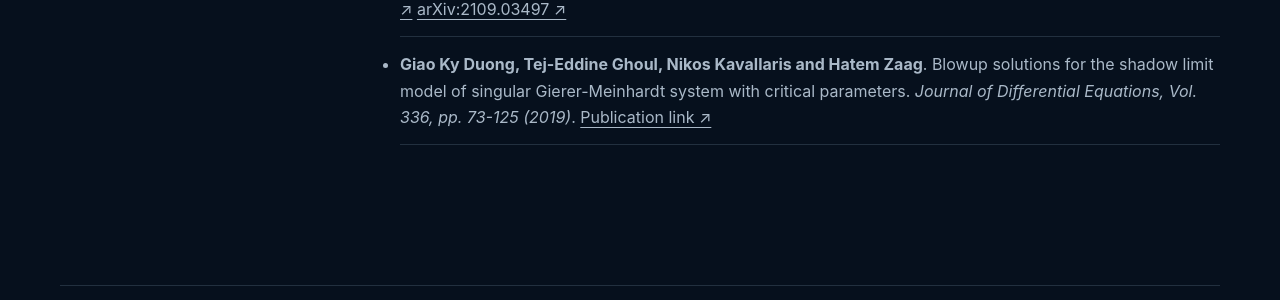
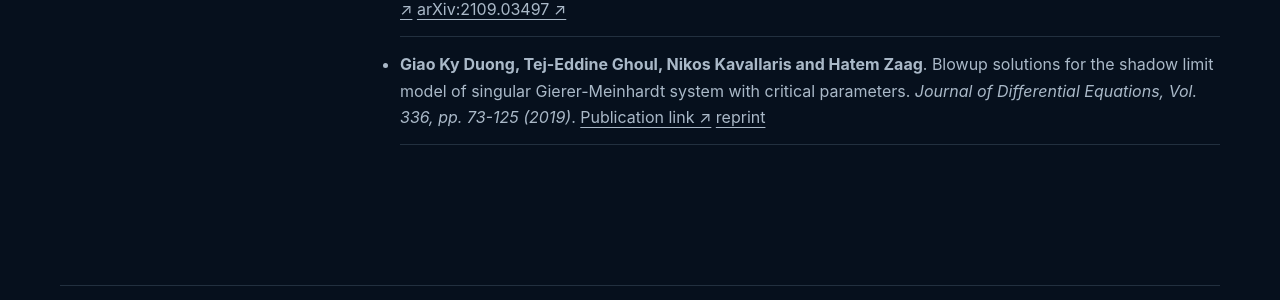
Before and after one commit to duonggiaoky/duonggiaoky.github.io, a Jekyll site: the page built from research.md, in a window 1280 px wide and 900 px high, scrolled down 2628 px. Shown: the part 526-826 px from the top of the window. Built offline with Jekyll 4.4.1, drawn with Linux system fonts in a browser that asks for light colours.

Commit message:
Add Drive reprint link after the Gierer–Meinhardt publication link

```diff
--- a/_data/research.yml
+++ b/_data/research.yml
@@ -39,6 +39,7 @@
   article:  "Blowup solutions for the shadow limit model of singular Gierer-Meinhardt system with critical parameters"
   editor: "Journal of Differential Equations, Vol. 336, pp. 73-125 (2019)"
   more: "https://doi.org/10.1016/j.jde.2022.07.010"
+  reprint: "https://drive.google.com/drive/folders/1rlIBO_wZ_WLs4vjZxNq8sbY_iGuVX-f9?usp=sharing"
 - author: "Abdelwahab Bensouilah, Giao Ky Duong and  Tej-Eddine Ghoul"
   article:  "Non-self similar blowup solutions to the higher dimensional Yang-Mills heat flows"
   editor: "Submitted (2022)"
--- a/research.md
+++ b/research.md
@@ -28,6 +28,7 @@ lede: Research directions and selected publications in nonlinear PDEs and mathem
         <li><strong>{{ item.author | escape }}</strong>. {{ item.article | strip | escape }}. <em>{{ item.editor | escape }}</em>.
           {% assign reference = item.more | remove: 'Doi:' | strip %}
           {% if reference contains 'http' %}<a href="{{ reference | escape }}" target="_blank" rel="noopener noreferrer">Publication link ↗</a>{% elsif reference != '' %}<span class="pub-meta">{{ reference | escape }}</span>{% endif %}
+          {% if item.reprint %}<a href="{{ item.reprint | escape }}" target="_blank" rel="noopener noreferrer">reprint</a>{% endif %}
           {% if item.arxiv %}<a href="https://arxiv.org/abs/{{ item.arxiv | escape }}" target="_blank" rel="noopener noreferrer">arXiv:{{ item.arxiv | escape }} ↗</a>{% endif %}
           {% if item.pdf %}<a href="{{ '/files/pdf/' | append: item.pdf | relative_url }}">PDF</a>{% endif %}
         </li>
```
